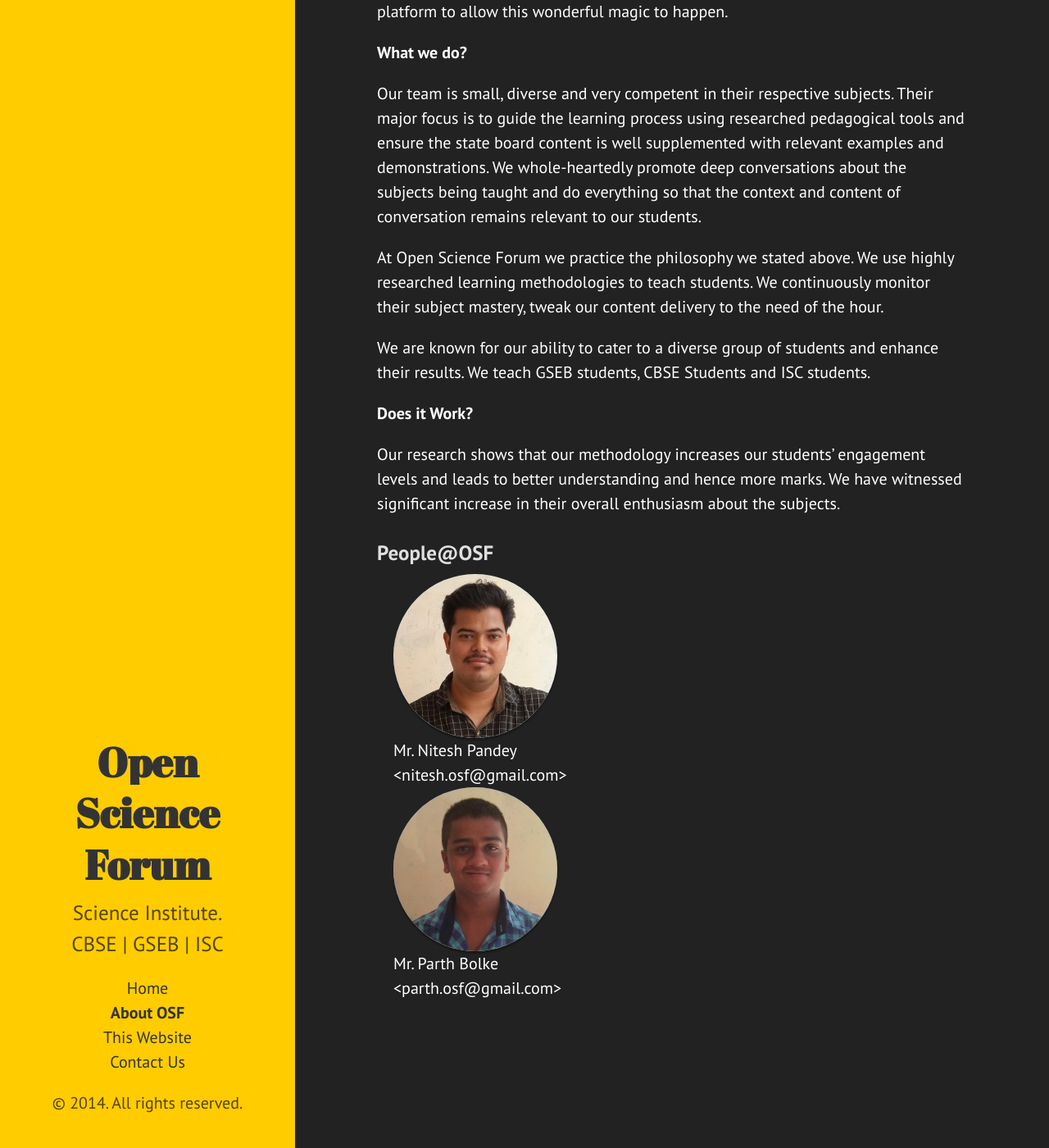
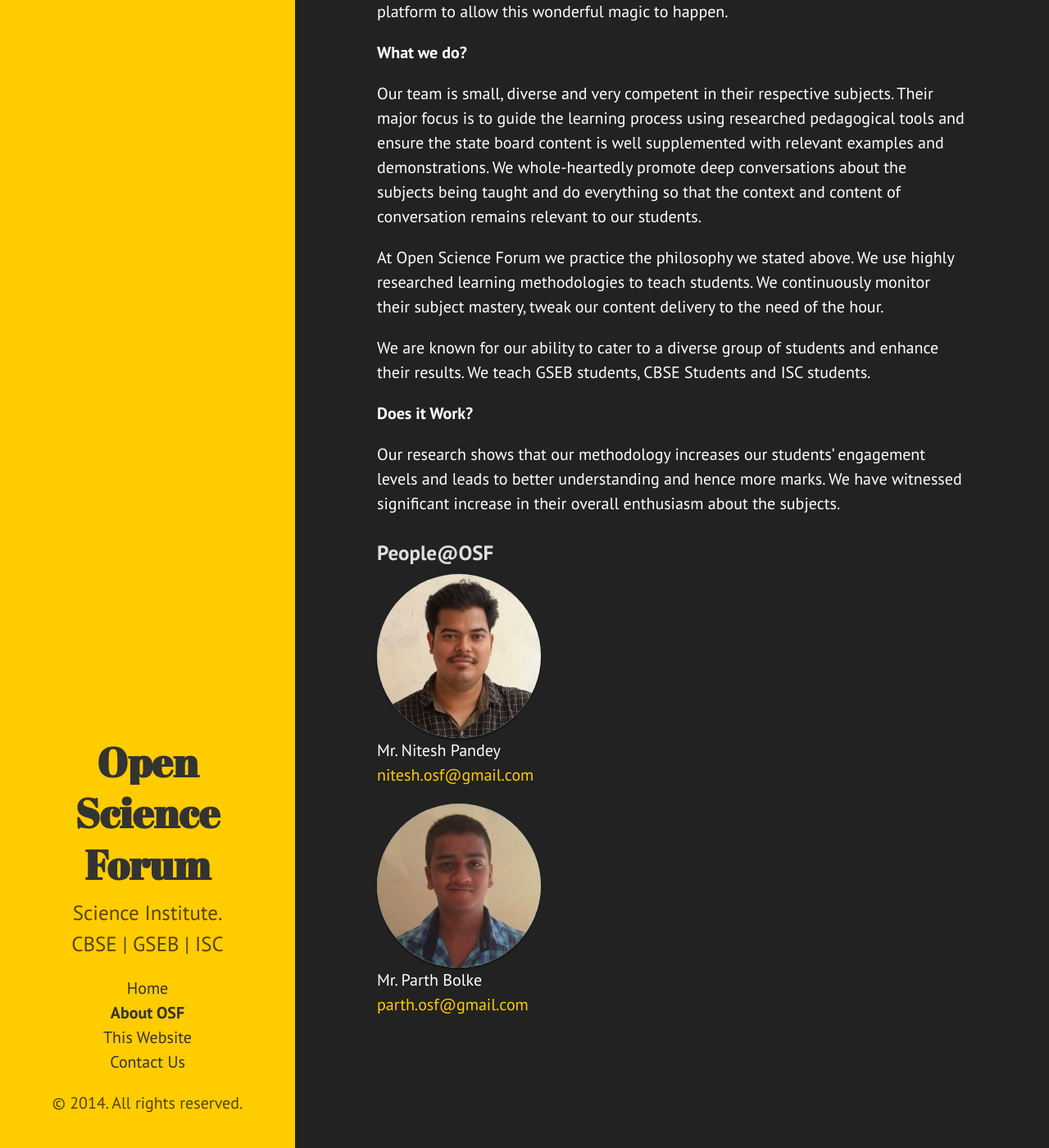
Before and after one commit to opensf/opensf.github.io, a Jekyll site: the page built from 1. about.md, in a window 1280 px wide and 1400 px high, scrolled down 591 px. Shown: the whole window at 82% size. Built offline with Jekyll 4.4.1, drawn with Linux system fonts in a browser that asks for light colours; some of the changed lines change nothing that is shown.

Commit message:
Revert "Adding containers"
This reverts commit 6e7fbe23eb2ff8a7e26f2f15c411a988af238671.

```diff
--- a/1. about.md
+++ b/1. about.md
@@ -27,11 +27,9 @@
 
 ### People@OSF ###
 
-<div class="container">
 <div class="circle" style="background-image:
        url('/public/nitesh.jpg')">
 </div>
-
 
 <style>
 .circle {
@@ -49,14 +47,24 @@
 
 Mr. Nitesh Pandey<br>
 <nitesh.osf@gmail.com>
-</div>
 
-<div class="container">
 <div class="circle" style="background-image:
        url('/public/parth.jpg')">
 </div>
 
+<style>
+.circle {
+  display: block;
+  width: 200px;
+  height: 200px;
+  background-size: cover;
+  background-repeat: no-repeat;
+  background-position: center center;
+  -webkit-border-radius: 99em;
+  -moz-border-radius: 99em;
+   box-shadow: 0 3px 2px rgba(0, 0, 0, 0.3);
+}
+</style>
 
 Mr. Parth Bolke<br>
 <parth.osf@gmail.com>
-</div>
```
